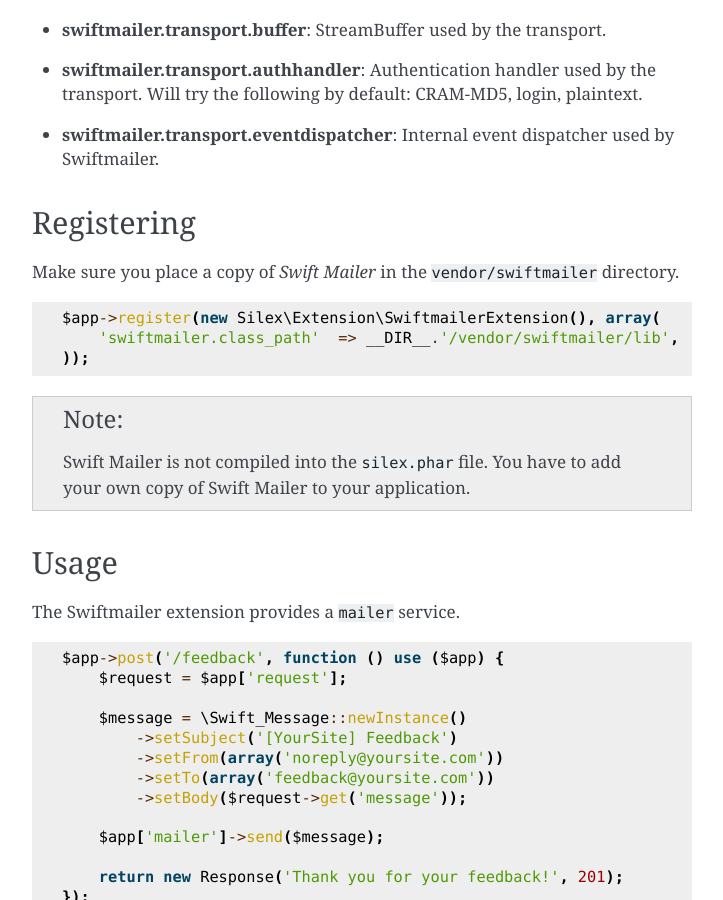
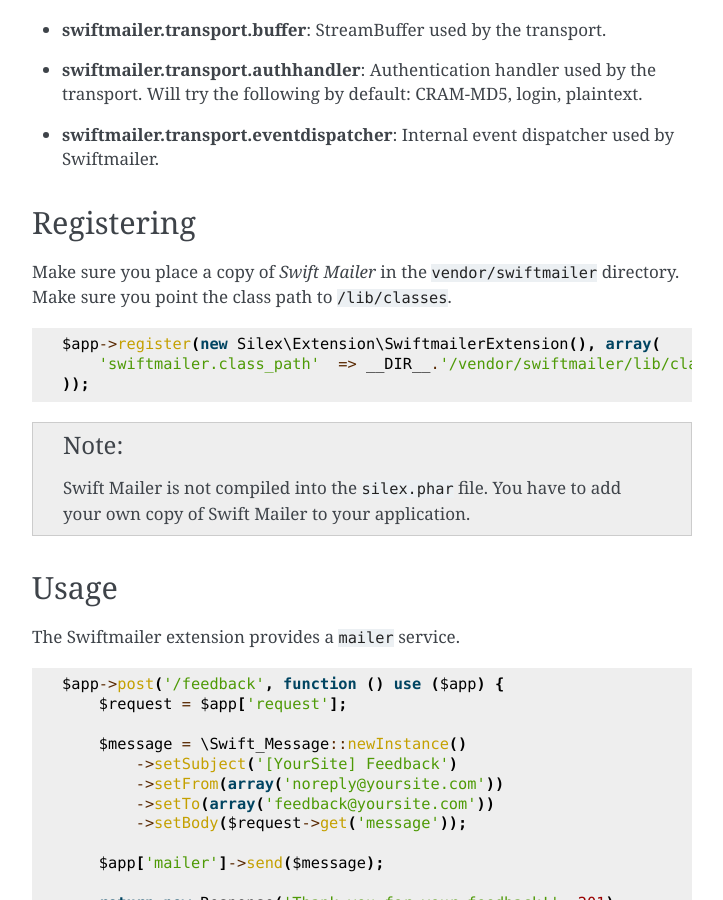
Before and after one commit to silexphp/Silex, a Sphinx documentation site: the page built from doc/extensions/swiftmailer.rst, in a window 1280 px wide and 900 px high, scrolled down 955 px. Shown: the whole window, without its empty margins (388-1111 px from the left). Built offline with Sphinx 7.4.7, drawn with Linux system fonts in a browser that asks for light colours.

Commit message:
[docs] adjust path yet again, to point to /lib/classes

```diff
--- a/doc/extensions/swiftmailer.rst
+++ b/doc/extensions/swiftmailer.rst
@@ -56,12 +56,12 @@
 -----------
 
 Make sure you place a copy of *Swift Mailer* in the ``vendor/swiftmailer``
-directory.
+directory. Make sure you point the class path to ``/lib/classes``.
 
 ::
 
     $app->register(new Silex\Extension\SwiftmailerExtension(), array(
-        'swiftmailer.class_path'  => __DIR__.'/vendor/swiftmailer/lib',
+        'swiftmailer.class_path'  => __DIR__.'/vendor/swiftmailer/lib/classes',
     ));
 
 .. note::
```
